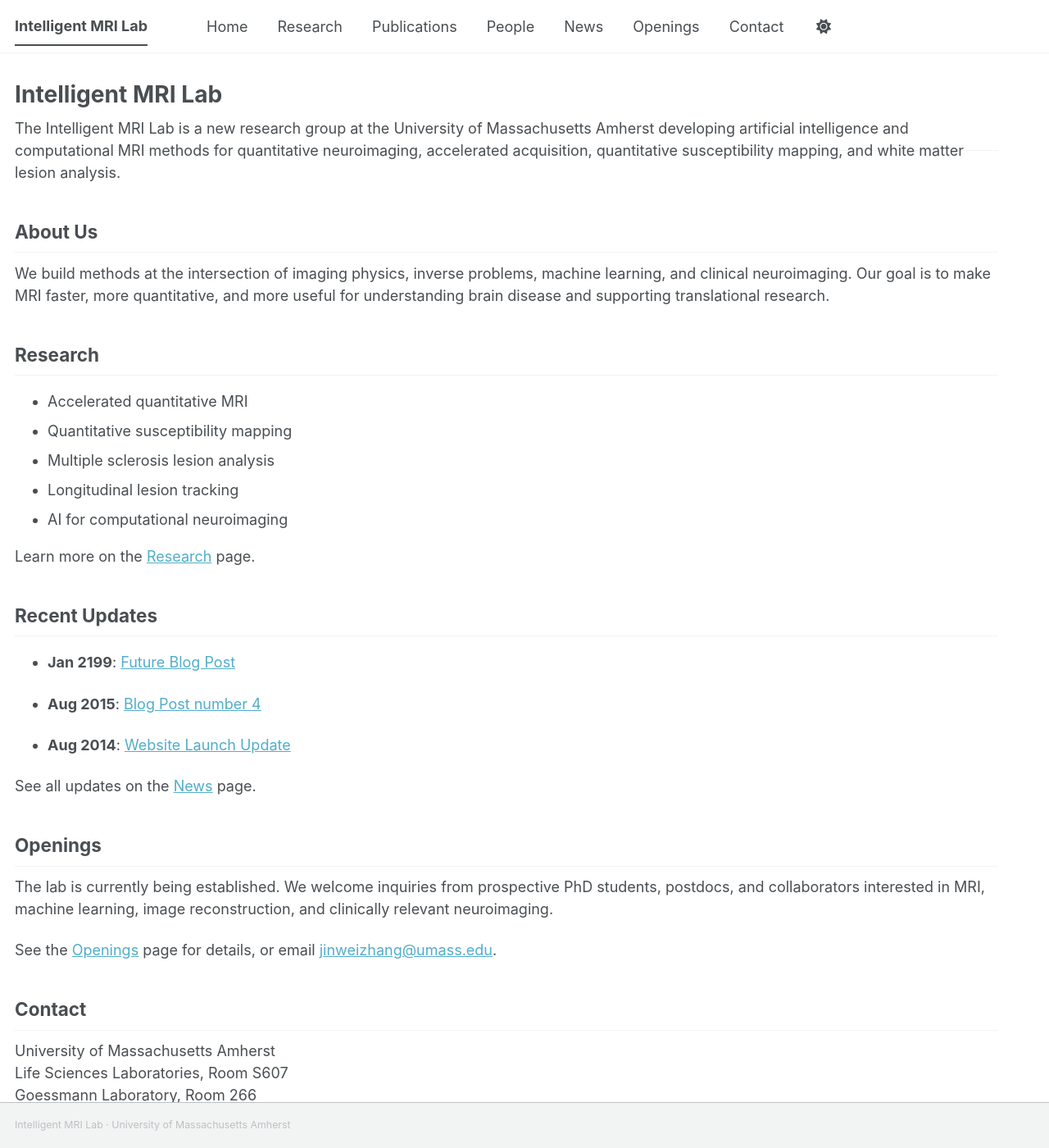
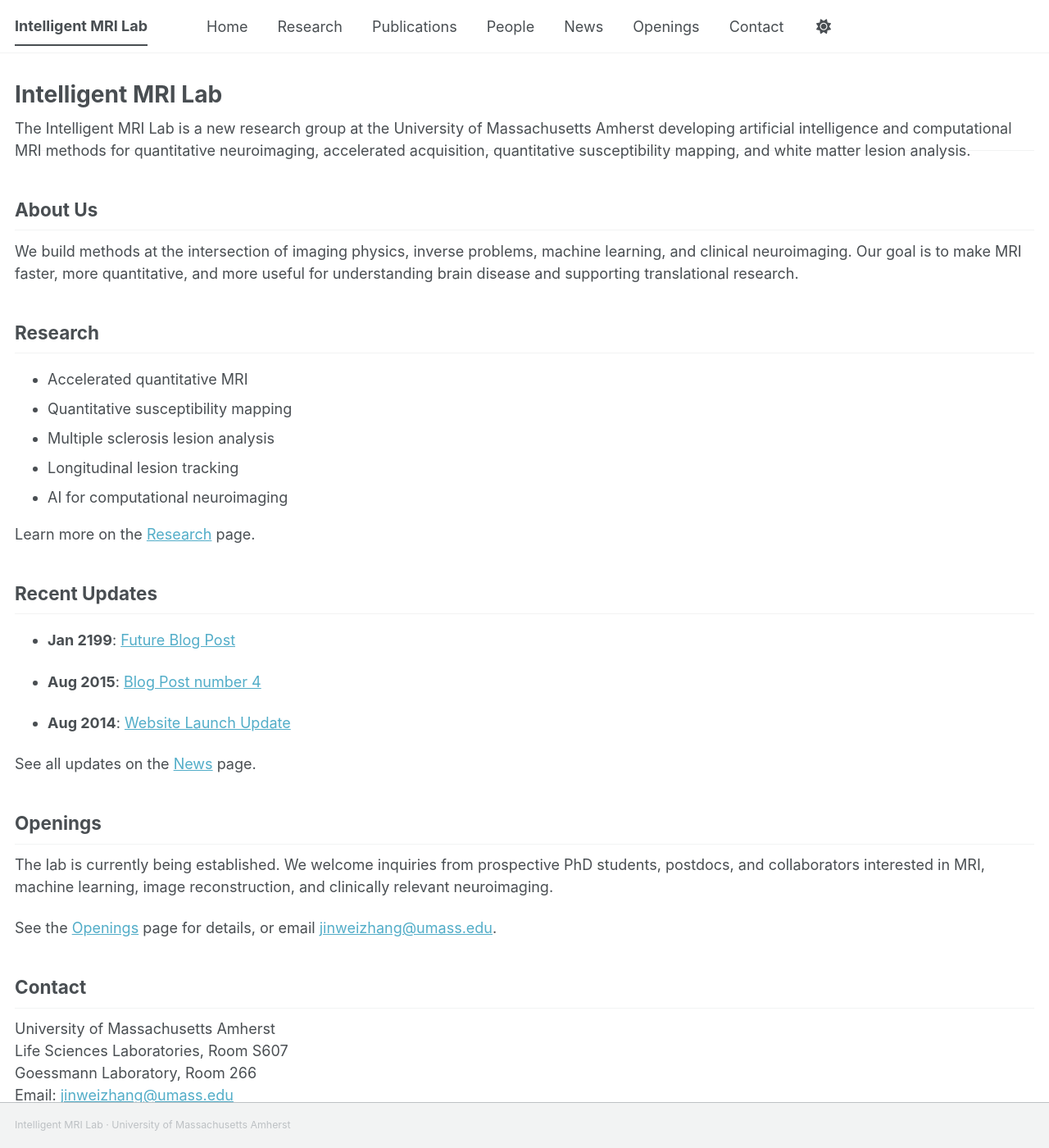
Before and after one commit to Jinwei1209/Jinwei1209.github.io, a Jekyll site: the page built from _pages/about.md, in a window 1280 px wide and 1400 px high. Shown: the whole window at 82% size. Built offline with Jekyll 4.4.1, drawn with Linux system fonts in a browser that asks for light colours; some web fonts are replaced; a script bundle is joined from its source files by our own code; library files that are not in the unit come from our copies.

Commit message:
Restore previous content width

```diff
--- a/_sass/layout/_archive.scss
+++ b/_sass/layout/_archive.scss
@@ -4,7 +4,6 @@
 
 .archive {
   margin-bottom: 2em;
-  max-width: 1200px;
 
   @include breakpoint($medium) {
     @include span(12 of 12);
--- a/_sass/layout/_page.scss
+++ b/_sass/layout/_page.scss
@@ -12,13 +12,11 @@
   animation-delay: 0.35s;
 
   @include breakpoint($x-large) {
-    max-width: 1600px;
+    max-width: $x-large;
   }
 }
 
 .page {
-  max-width: 1200px;
-
   @include breakpoint($large) {
     @include span(12 of 12);
   }
```
